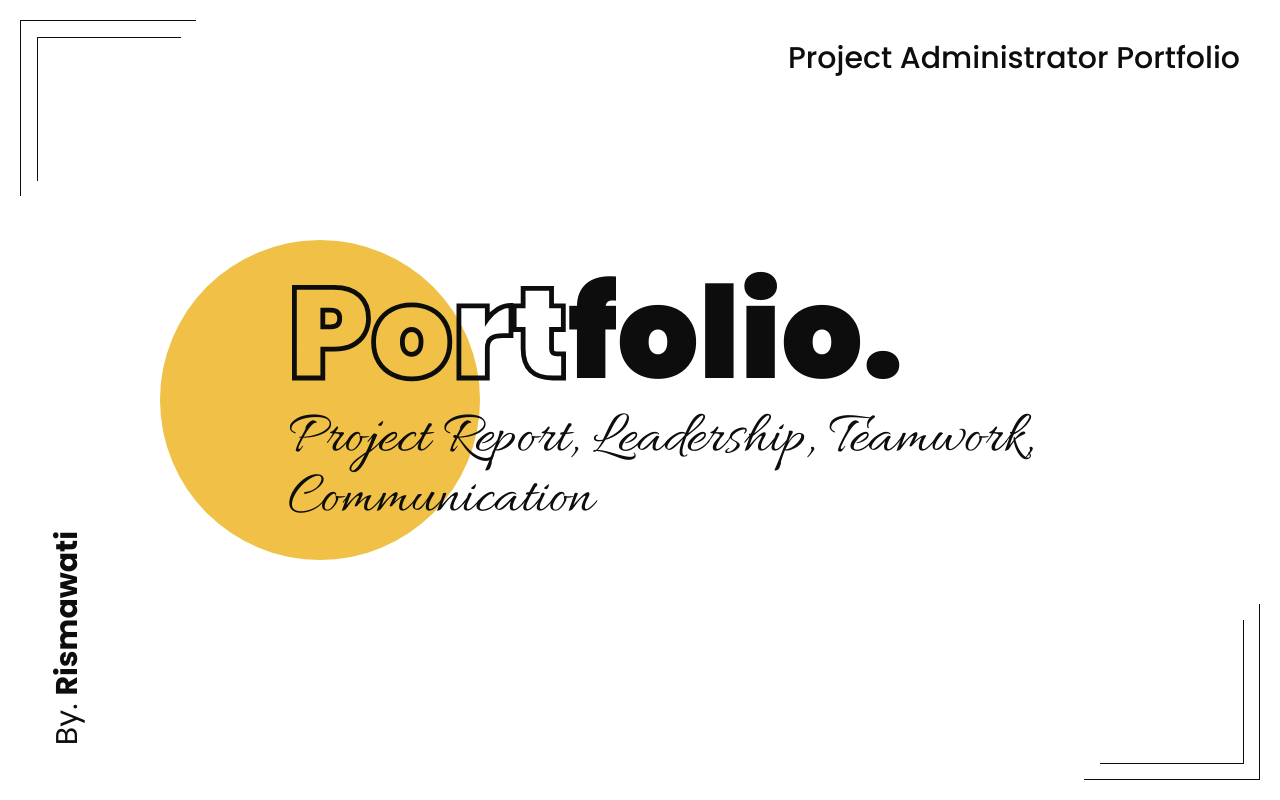
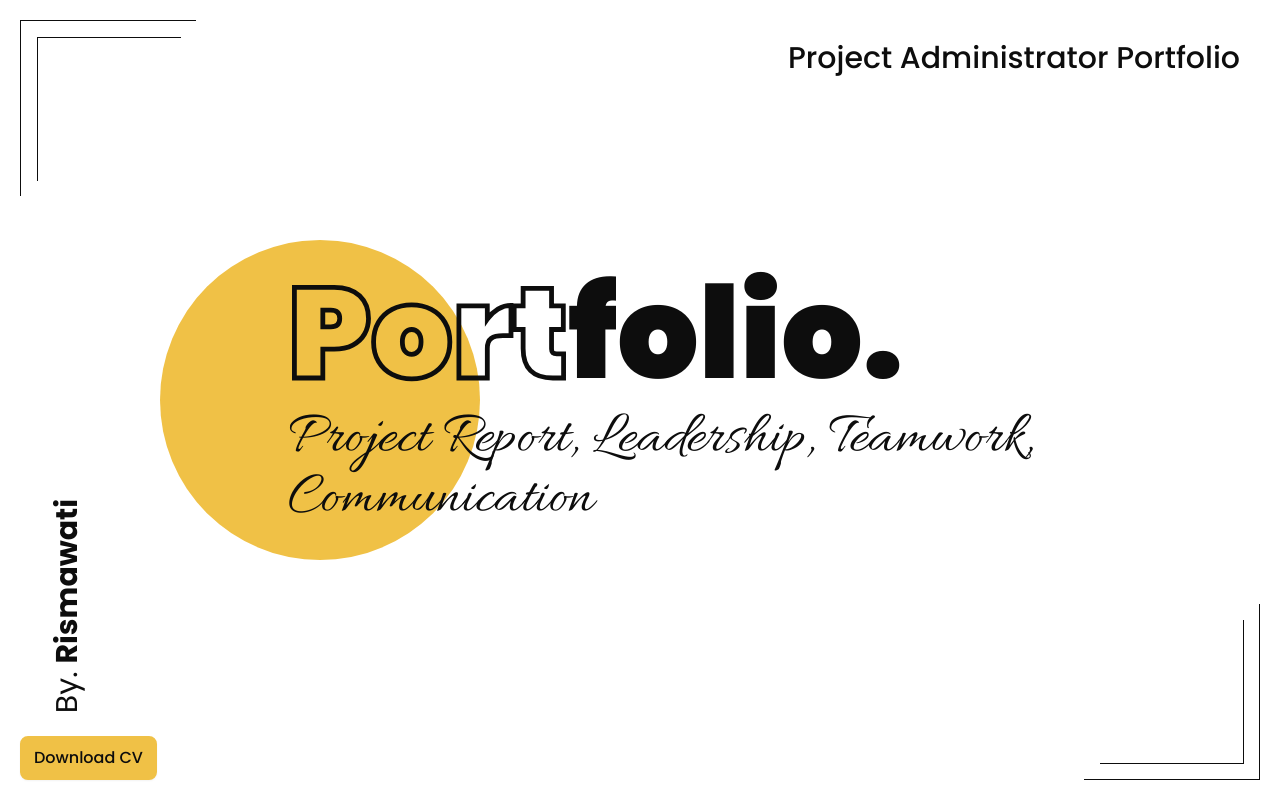
Before and after one commit to fauzancodes/risma-portfolio, a Next.js app: page / in a window 1280 px wide. Shown: the top 800 px of the page. Built offline with nearby package versions, Linux system fonts and the light colour scheme.

Commit message:
add cv button

```diff
--- a/src/app/layout.tsx
+++ b/src/app/layout.tsx
@@ -4,6 +4,7 @@ import { poppins } from '@/app/ui/main/fonts'
 import ScrollToTopButton from "./ui/main/scrollToTop";
 import { FlexCenter } from "./ui/main/style";
 import BackToHomeButton from "./ui/main/backToHomeButton";
+import CvButton from "./ui/main/cvButton";
 
 export const metadata: Metadata = {
   title: {
@@ -25,6 +26,7 @@ export default function RootLayout({
       <body className={`${poppins.className} tw-antialiased tw-text-dark`}>
         <BackToHomeButton />
         <ScrollToTopButton />
+        <CvButton />
         {children}
         <footer className={`${FlexCenter} !tw-justify-start md:!tw-justify-center tw-bg-dark tw-flex-wrap tw-text-white tw-text-sm gap-2 tw-p-3`}>
           <div>&copy; {new Date().getFullYear()} Rismawati.</div>
--- a/src/app/ui/animated/cover.tsx
+++ b/src/app/ui/animated/cover.tsx
@@ -18,7 +18,7 @@ export function Header() {
 
 export function Author() {
   return (
-    <motion.h4 animate={{ opacity: 1 }} initial={{ opacity: 0 }} className="tw-font-normal md:tw-text-3xl tw-absolute tw-bottom-5 tw-left-5 md:tw-bottom-36 md:-tw-left-10 md:-tw-rotate-90 tw-z-10">By. <strong>Rismawati</strong></motion.h4>
+    <motion.h4 animate={{ opacity: 1 }} initial={{ opacity: 0 }} className="tw-font-normal md:tw-text-3xl tw-absolute tw-bottom-20 tw-left-5 md:tw-bottom-44 md:-tw-left-10 md:-tw-rotate-90 tw-z-10">By. <strong>Rismawati</strong></motion.h4>
   )
 }
 
--- /dev/null
+++ b/src/app/ui/main/cvButton.tsx
@@ -0,0 +1,11 @@
+import { ButtonLinkPrimary } from "./button"
+
+const CvButton = () => {
+  return (
+    <div className='tw-fixed tw-bottom-5 tw-left-5 tw-z-50'>
+      <ButtonLinkPrimary link='/CV - Rismawati.pdf' floating text='Download CV' download />
+    </div>
+  )
+}
+
+export default CvButton
```
Also changed, not shown: 2 other files (tests, documents, lock files or other folders).
